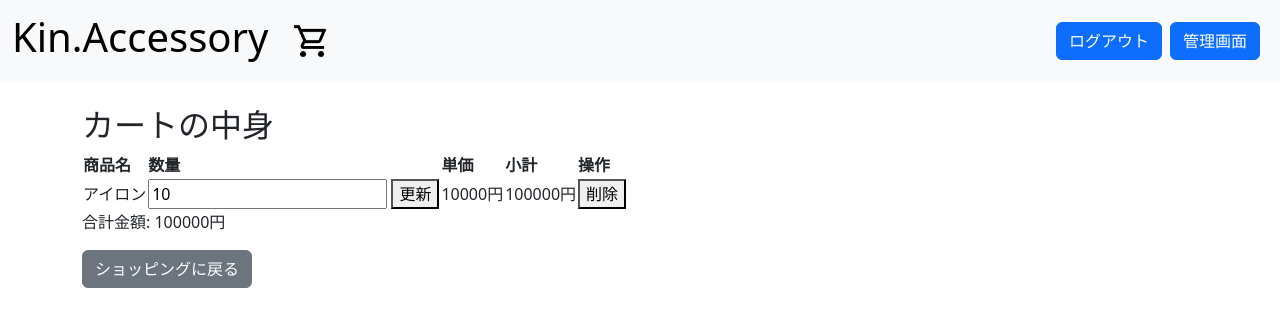
After one commit to porChe1223/ECSite, a Django app: page /cart/ in a window 1280 px wide. The commit adds this page. Shown: the top 327 px of the page. Run offline with Django 3.2, Linux system fonts and the light colour scheme; a user stored in the database is signed in; data comes from the database, SQL or seed files in the repository; tables that the repository leaves empty hold one stand-in row (values such as "Sample post").

Commit message:
add: フロント作成

```diff
--- /dev/null
+++ b/src/templates/cart/cart.html
@@ -0,0 +1,50 @@
+{% extends 'header.html' %}
+{% load static %}
+<link rel="stylesheet" type="text/css" href="{% static 'css/main.css' %}">
+
+{% block title %}カートの中身{% endblock %}
+
+{% block content %}
+<main>
+  <h2>カートの中身</h2>
+  {% if cart_items %}
+  <table class="cart-table">
+    <thead>
+      <tr>
+        <th>商品名</th>
+        <th>数量</th>
+        <th>単価</th>
+        <th>小計</th>
+        <th>操作</th>
+      </tr>
+    </thead>
+    <tbody>
+      {% for item in cart_items %}
+      <tr>
+        <td>{{ item.product.name }}</td>
+        <td>
+          <form action="{% url 'update_cart' item.pk %}" method="post">
+            {% csrf_token %}
+            <input type="number" name="quantity" value="{{ item.quantity }}" min="1">
+            <button type="submit">更新</button>
+          </form>
+        </td>
+        <td>{{ item.product.price }}円</td>
+        <td>{{ item.get_total_price }}円</td>
+        <td>
+          <form action="{% url 'delete_from_cart' item.pk %}" method="post">
+            {% csrf_token %}
+            <button type="submit">削除</button>
+          </form>
+        </td>
+      </tr>
+      {% endfor %}
+    </tbody>
+  </table>
+  <p class="total-price">合計金額: {{ total_price }}円</p>
+  {% else %}
+  <p>カートは空です。</p>
+  {% endif %}
+  <a href="{% url 'shop' %}" class="btn btn-secondary">ショッピングに戻る</a>
+</main>
+{% endblock %}
--- a/src/templates/header.html
+++ b/src/templates/header.html
@@ -48,7 +48,7 @@
             <!-- カートボタン -->
             {% if user.is_authenticated %}
             <li class="nav-item">
-              <a class="nav-link active" aria-current="page" href="/">
+              <a class="nav-link active" aria-current="page" href="cart">
                 <img src="{% static 'image/cart.png' %}" style="width: 40px; height: auto;"></img>
               </a>
             </li>
```
Also changed, not shown: src/templates/shop.html (+6 -2 lines).
